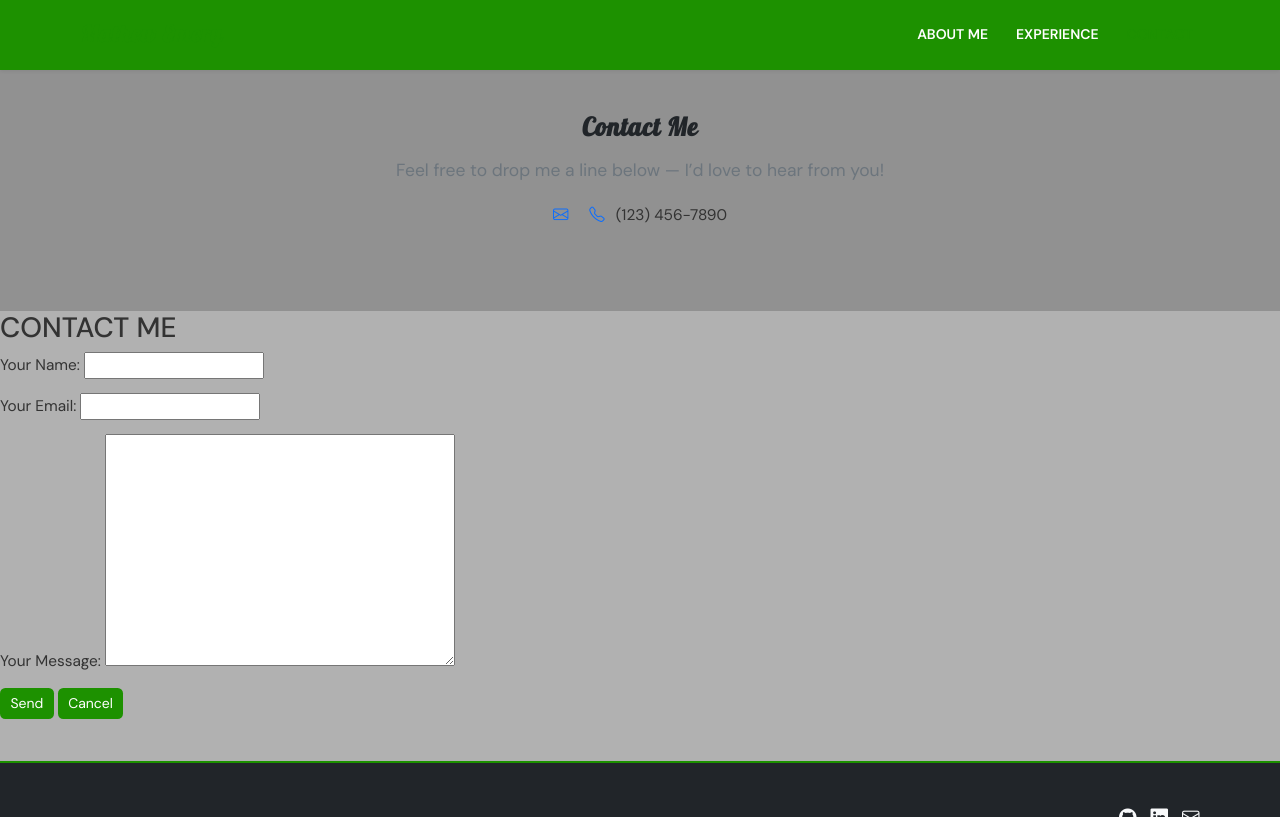
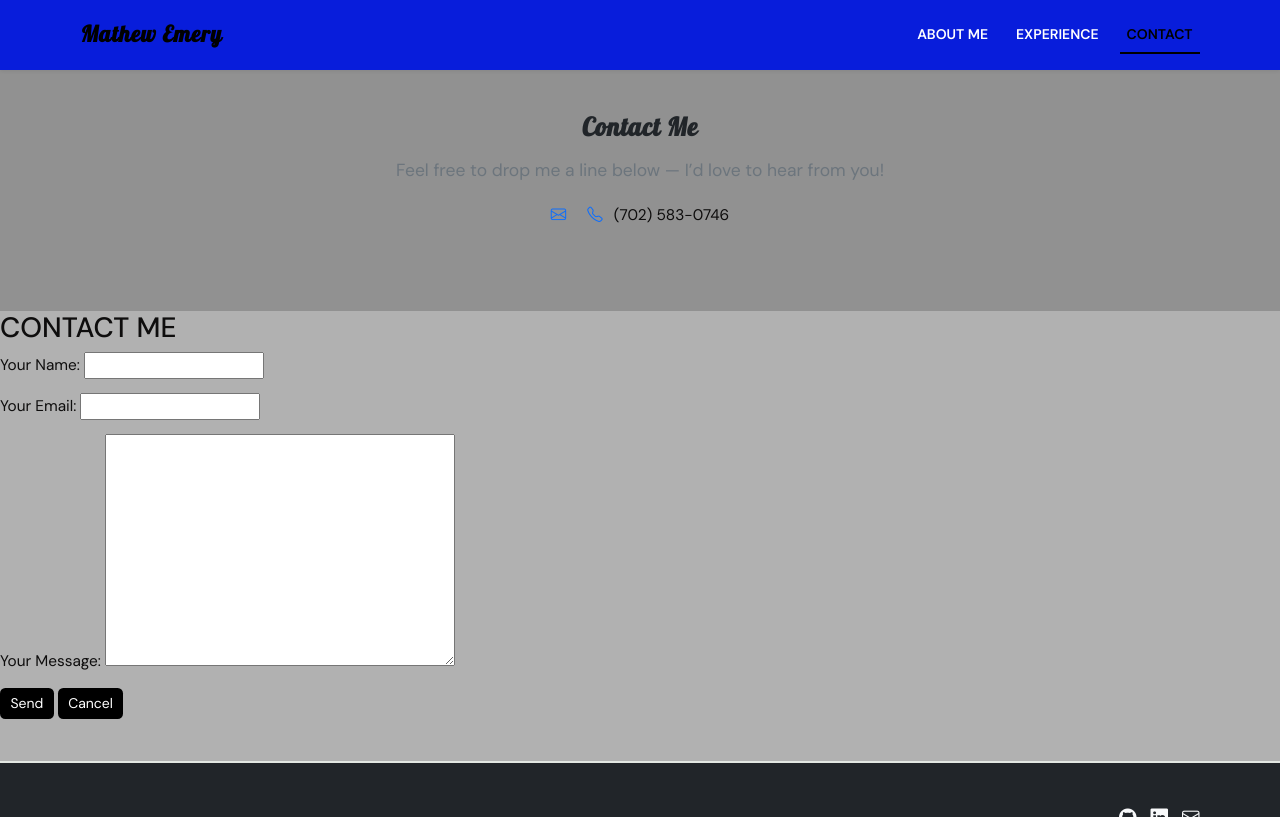
Before and after one commit to Matemery/portfolioch61, a Django app: page /contact/ in a window 1280 px wide. Shown: the top 817 px of the page. Run offline with Django 5.2, Linux system fonts and the light colour scheme.

Commit message:
class 117

```diff
--- a/static/css/base.css
+++ b/static/css/base.css
@@ -1,14 +1,14 @@
 /*Variables*/
 :root {
-    --primary-color: #1d9100;
+    --primary-color: #000000;
 
-    --secondary-color: #1d9100;
+    --secondary-color: #e3e7e2;
 
-    --neutral-color: #333333;
+    --neutral-color: #0e0d0d;
 
     --background-color: #919191;
 
-    --surface-color: #1d9100;
+    --surface-color: #081ddb;
 
     --lobster-font: 'Lobster', sans-serif;
     --sans-font: 'DM Sans', sans-serif;
@@ -65,7 +65,7 @@ p {
 }
 
 .text-label {
-    color: white;
+    color: rgb(17, 17, 17);
     background-color: var(--secondary-color);
     font-size: 1.1rem;
     text-transform: uppercase;
@@ -76,7 +76,7 @@ p {
 
 html,
 body {
-    background-color: #b1b1b1 !important;
+    background-color: #c72828 !important;
     height: 100%;
 }
 
--- a/static/css/header.css
+++ b/static/css/header.css
@@ -1,5 +1,5 @@
 .navbar {
-    background-color: var(--surface-color, #222) !important;
+    background-color: var(--surface-color, #f5f2f2) !important;
 }
 
 .navbar-brand {
@@ -18,8 +18,8 @@
 
 .navbar-nav .nav-link:hover,
 .navbar-nav .nav-link.active {
-    color: var(--primary-color, #00bcd4) !important;
-    border-bottom: 2px solid var(--primary-color, #00bcd4);
+    color: var(--primary-color, #ecf1f1) !important;
+    border-bottom: 2px solid var(--primary-color, #0a0a0a);
 }
 
 .navbar-toggler {
@@ -28,7 +28,7 @@
 
 html,
 body {
-    background-color: #b1b1b1 !important;
+    background-color: #0e0d0d !important;
     height: 100%;
 }
 
--- a/templates/base.html
+++ b/templates/base.html
@@ -6,6 +6,7 @@
   <head>
     <meta charset="UTF-8" />
     <meta name="viewport" content="width=device-width, initial-scale=1.0" />
+
     <link
       href="https://fonts.googleapis.com/css2?family=DM+Sans:ital,opsz,wght@0,9..40,400;0,9..40,500;0,9..40,600;0,9..40,700;0,9..40,800;1,9..40,400;1,9..40,500;1,9..40,600;1,9..40,700;1,9..40,800&family=Lobster&display=swap"
       rel="stylesheet"
@@ -29,7 +30,7 @@
 
   <body>
     <header>
-  <nav class="navbar navbar-expand-lg navbar-dark bg-dark sticky-top py-3 shadow-sm">
+  <nav class="navbar navbar-expand-lg sticky-top py-3 shadow-sm">
     <div class="container">
       <!-- Brand -->
       <a class="navbar-brand fw-bold" href="{% url 'about_me' %}">Mathew Emery</a>
--- a/templates/portfolio/about_me.html
+++ b/templates/portfolio/about_me.html
@@ -24,7 +24,6 @@ About Me
 
         </div>
     </section>
-    </section>
 
     <section class="skills-section center-column">
 
--- a/templates/portfolio/contact.html
+++ b/templates/portfolio/contact.html
@@ -20,10 +20,11 @@ Contact
         </p>
         <p class="mb-0">
           <i class="bi bi-telephone me-2 text-primary"></i>
-          (123) 456-7890
+          (702) 583-0746
         </p>
       </div>
     </div>
+  </div>
   </section>
 
     <!-- Contact Form -->
```
